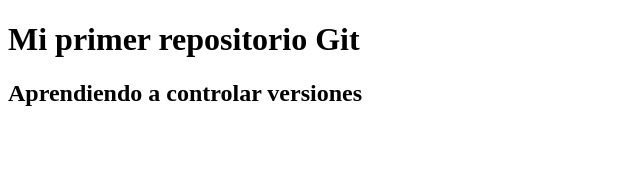
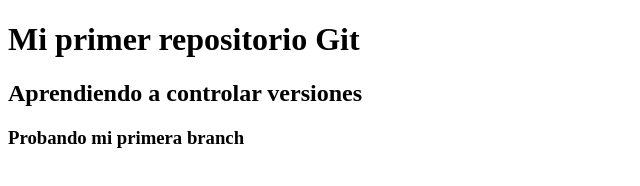
Before and after one commit to priscilalera/priscilalera.github.io, a plain HTML site: page test.html in a window 1280 px wide. Shown: the whole page, without its empty margins (0-640 px from the left). Drawn offline with Linux system fonts and the light colour scheme.

Commit message:
H3 prueba

```diff
--- a/test.html
+++ b/test.html
@@ -7,5 +7,6 @@
 <body>
     <h1>Mi primer repositorio Git</h1>
     <h2>Aprendiendo a controlar versiones</h2>
+    <h3>Probando mi primera branch</h3>
 </body>
 </html>
```
